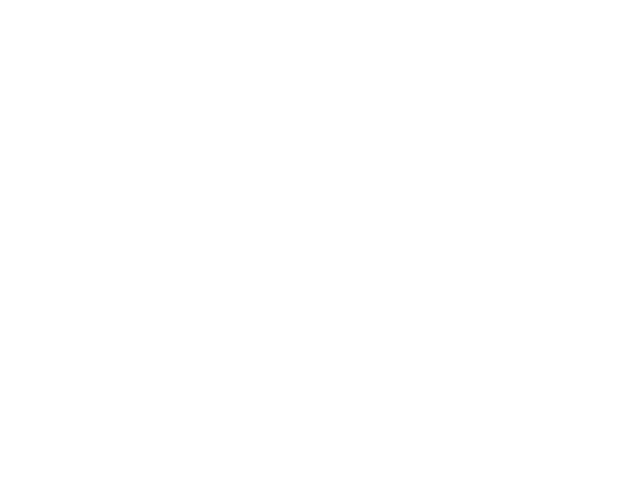
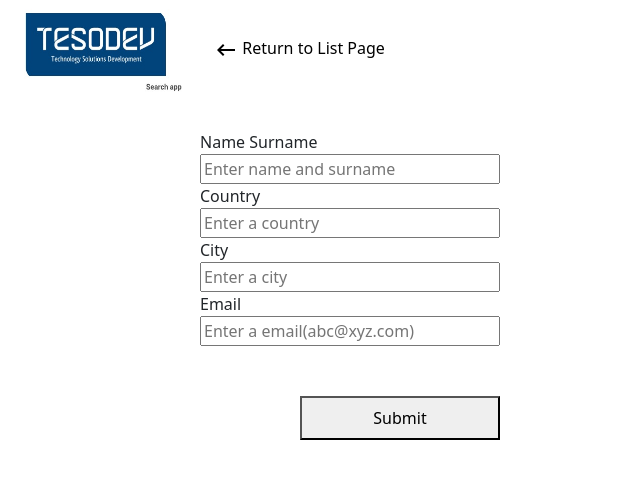
Before and after one commit to emrullahkacmaz/tesodev, a React (Create React App) app in the folder cv-app/: page /form in a window 1280 px wide. Before the commit this address had no page. Shown: the top 478 px of the page, without its empty margins (0-640 px from the left). Built offline with nearby package versions, Linux system fonts and the light colour scheme.

Commit message:
formik-yup
add new record added.

```diff
--- a/cv-app/src/App.js
+++ b/cv-app/src/App.js
@@ -11,6 +11,7 @@
 
 import MainPages from './Pages/MainPage';
 import ShowMoreList from './Pages/ShowMoreList';
+import AddForm from './Pages/AddForm';
 
 
 function App() {
@@ -19,6 +20,7 @@
     <Routes>
       <Route path="/" element={<MainPages/>} />
         <Route path="/list" element={<ShowMoreList />} />
+        <Route path="/form" element={<AddForm />} />
 
 
     </Routes>
--- /dev/null
+++ b/cv-app/src/Pages/AddForm.js
@@ -0,0 +1,92 @@
+import React,{useState} from 'react';
+import { Formik, Form, Field } from 'formik';
+import * as Yup from 'yup';
+import KeyboardBackspaceSharpIcon from '@mui/icons-material/KeyboardBackspaceSharp';
+import logo from "../../src/Assets/tesodev.jpg";
+import MockData from '../Data/Mock.json'
+
+const AddForm = (props) => {
+
+    const DisplayingErrorMessagesSchema = Yup.object().shape({
+        nameSurname: Yup.string()
+          .min(2, 'Too Short!')
+          .max(50, 'Too Long!')
+          .required('Required'),
+          country: Yup.string()
+          .min(2, 'Too Short!')
+          .max(50, 'Too Long!')
+          .required('Required'),
+          city: Yup.string()
+          .min(2, 'Too Short!')
+          .max(50, 'Too Long!')
+          .required('Required'),
+
+
+
+        email: Yup.string().email('Invalid email').required('Required'),
+      });
+
+
+
+
+
+  return (
+
+    <div style={{display:'flex', flexDirection:'column'}}>
+
+        <div style={{flexDirection:'row', flex:1}}>
+        <div style={{flex:1}}>  <img src={logo} alt="Canvas Logo" style={{width:200, height:100}} /> <button style={{backgroundColor:'transparent', borderColor:'transparent'}}> <KeyboardBackspaceSharpIcon/> Return to List Page </button></div>
+
+        </div>
+
+     <Formik
+       initialValues={{
+         nameSurname: '',
+         country: '',
+         city:'',
+         email:''
+
+       }}
+       validationSchema={DisplayingErrorMessagesSchema}
+       onSubmit={values => {
+
+
+
+
+         console.log(values);
+       }}
+     >
+       {({ errors, touched }) => (
+         <Form>
+
+            <div style={{height:400, width:300, display:'flex', marginLeft:200,marginTop:30, flexDirection:'column'}}>
+
+          <div>Name Surname</div>
+           <Field  name="nameSurname" placeholder='Enter name and surname' />
+          {touched.nameSurname && errors.nameSurname && <div>{errors.nameSurname}</div>}
+
+
+           <div>Country</div>
+           <Field name="country"  placeholder='Enter a country'/>
+           {touched.country && errors.country && <div>{errors.country}</div>}
+
+           <div>City</div>
+           <Field name="city" placeholder='Enter a city'/>
+           {touched.city && errors.city && <div>{errors.city}</div>}
+
+           <div>Email</div>
+           <Field name="email" placeholder='Enter a email(abc@xyz.com)'/>
+           {touched.email && errors.email && <div>{errors.email}</div>}
+
+
+           <button style={{marginTop:50, marginLeft:100}} type="submit">Submit</button>
+
+           </div>
+         </Form>
+       )}
+     </Formik>
+   </div>
+  );
+};
+
+export default AddForm;
--- a/cv-app/src/Pages/MainPage.js
+++ b/cv-app/src/Pages/MainPage.js
@@ -97,13 +97,18 @@
  const openList=()=> {
     console.log("girdi mi")
     navigate(`/list`,{state:{list:filtered}});
+
+  }
+  const goToForm=()=> {
+
+    navigate(`/form`);
   }
 
   return (
     <div>
       <div className="AddNewMain">
         {" "}
-        <Buttons title="Add new record" />{" "}
+        <Buttons onClick={goToForm} title="Add new record" />{" "}
       </div>
       <div className="Logo">
         <img src={logo} alt="Canvas Logo" />
--- a/cv-app/src/Pages/ShowMoreList.js
+++ b/cv-app/src/Pages/ShowMoreList.js
@@ -9,7 +9,9 @@
 import ListFilterItem from '../Components/ListFilterItem';
 import CompareArrowsSharpIcon from '@mui/icons-material/CompareArrowsSharp';
 
-import { Dropdown, Option } from "../Components/Dropdown";
+import { useNavigate } from 'react-router-dom';
+
+
 
 
 
@@ -81,7 +83,7 @@
       return  filterMyList.slice(firstPageIndex, lastPageIndex);
     }, [currentPage, filterMyList]);
 
-    const {route,navigate}= props
+
 
 console.log("2.sayfa", location.state.list)
 const [value, setValue] = React.useState(null);
@@ -112,6 +114,13 @@
     setFilterMyList( filterMyList.slice().sort((a, b)=> new Date(b.date).getTime().toString().localeCompare(new Date(a.date).getTime().toString())))
    }
 
+   let navigate = useNavigate();
+   const goToForm=()=> {
+
+    navigate(`/form`);
+  }
+
+
   return (
     <div>
 
@@ -129,7 +138,7 @@
           </Search>
          </div>
          <div  style={{flex:2}}>   <Buttons title="Search"/></div>
-         <div  style={{flex:2}}> <Buttons title="Add new record" color='blue'/></div>
+         <div  style={{flex:2}}> <Buttons onClick={goToForm} title="Add new record" color='blue'/></div>
     </div>
     <div style={{flexDirection:'row', display:'flex'}}>
 
```
